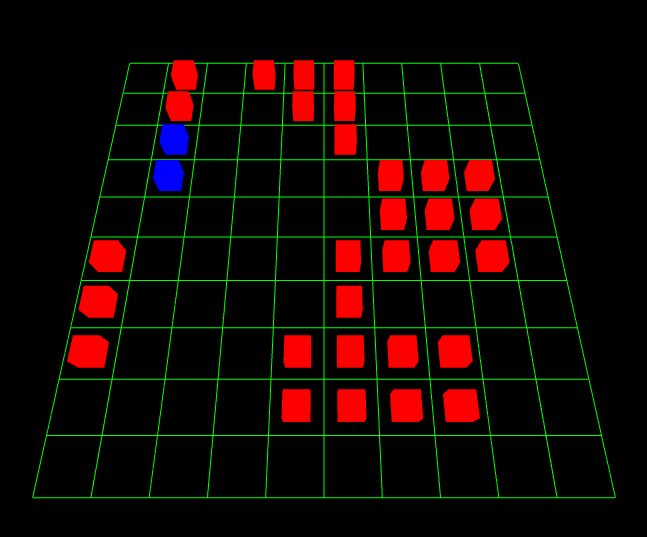
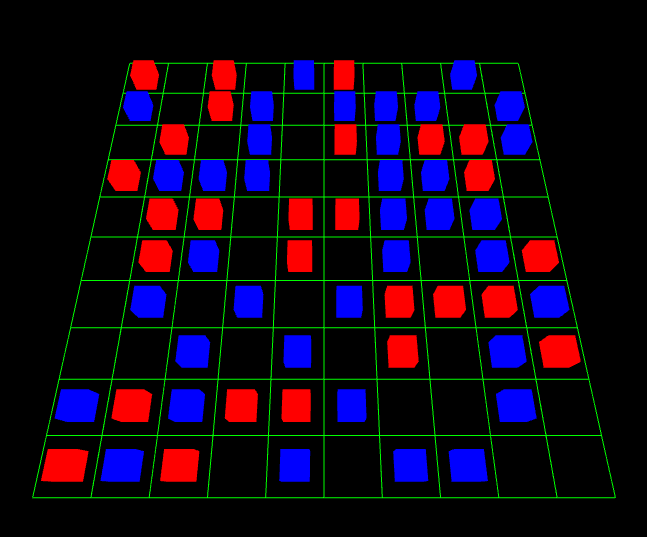
Before and after one commit to penguin-stack/interstice, a plain HTML site: page home.html in a window 1280 px wide. Shown: the part 163-700 px from the top of the page, without its empty margins (316-963 px from the left). Drawn offline with nearby package versions, Linux system fonts and the light colour scheme.

Commit message:
refresh to new state every second

```diff
--- a/home.html
+++ b/home.html
@@ -3,36 +3,17 @@
 <head>
     <meta charset="UTF-8">
     <meta name="viewport" content="width=device-width, initial-scale=1.0">
-    <title>3D Game with Ants and Beetles</title>
+    <title>Interstice</title>
     <style>
         body {
             margin: 0;
             overflow: hidden;
             background-color: #121212; /* Set background color to gray */
         }
-
-        #startButton {
-            position: absolute;
-            top: 50%;
-            left: 50%;
-            transform: translate(-50%, -50%);
-            padding: 20px;
-            font-size: 24px;
-            background-color: #28a745;
-            color: white;
-            border: none;
-            cursor: pointer;
-            z-index: 1;
-        }
-
-        #startButton:hover {
-            background-color: #218838;
-        }
     </style>
 </head>
 <body>
-<!-- Start button -->
-<!-- <button id="startButton">Play</button> -->
+
 
 <script src="https://cdnjs.cloudflare.com/ajax/libs/three.js/r128/three.min.js"></script>
 <script>
@@ -41,6 +22,7 @@
     const camera = new THREE.PerspectiveCamera(75, window.innerWidth / window.innerHeight, 0.1, 1000);
     const renderer = new THREE.WebGLRenderer({ antialias: true });
     renderer.setSize(window.innerWidth, window.innerHeight);
+    renderer.setAnimationLoop( animate );
     document.body.appendChild(renderer.domElement);
 
     // Grid size and cell size
@@ -59,19 +41,6 @@
             [0, 0, 0, 0, 0, 0, 1, 1, 1, 0],
             [1, 0, 0, 0, 0, 0, 1, 1, 1, 0],
             [1, 0, 0, 0, 0, 0, 0, 0, 0, 0],
-            [1, 0, 0, 0, 1, 1, 1, 1, 0, 0],
-            [0, 0, 0, 0, 1, 1, 1, 1, 0, 0],
-            [0, 0, 0, 0, 0, 0, 0, 0, 0, 0],
-        ];
-
-        let state2 = [
-            [0, 1, 0, 1, 1, 1, 0, 0, 0, 0],
-            [0, 1, 0, 0, 1, 1, 0, 0, 0, 0],
-            [0, 2, 0, 0, 0, 1, 0, 0, 0, 0],
-            [0, 2, 0, 0, 0, 0, 1, 1, 1, 0],
-            [0, 0, 0, 0, 0, 0, 1, 1, 1, 0],
-            [1, 0, 0, 0, 0, 1, 1, 1, 1, 0],
-            [1, 0, 0, 0, 0, 1, 0, 0, 0, 0],
             [1, 0, 0, 0, 1, 1, 1, 1, 0, 0],
             [0, 0, 0, 0, 1, 1, 1, 1, 0, 0],
             [0, 0, 0, 0, 0, 0, 0, 0, 0, 0],
@@ -114,7 +83,7 @@
             return new THREE.Mesh(geometry, material);
         }
 
-        removeObject() {
+        removeFromScene() {
             scene.remove(this.mesh);
         }
 
@@ -126,8 +95,6 @@
             super(x, y, 0xff0000); // Red for ants
 
         }
-
-
 
 
 
@@ -148,98 +115,85 @@
 
     }
 
-    // Initialize the grid and entities
-    createGrid();
-    for (let i = 0; i < 10; i++) {
-        for(let j = 0; j < 10; j++) {
-            let c = state[i][j];
-            if (c === 2) {
-                beetles.push(new Beetle(j,i));
-            } else if (c === 1) {
-                ants.push(new Ant(j,i));
+    function getRandomInt(max) {
+        return Math.floor(Math.random() * max);
+    }
+
+    function randomState() {
+        for (let i = 0; i < 10; i++) {
+            for (let j = 0; j < 10; j++) {
+                state[i][j] = getRandomInt(3);
             }
         }
     }
-    // for (let i = 0; i < 5; i++) {
-    //     ants.push(new Ant(Math.floor(Math.random() * gridWidth), Math.floor(Math.random() * gridHeight)));
-    // }
-    // for (let i = 0; i < 2; i++) {
-    //     beetles.push(new Beetle(Math.floor(Math.random() * gridWidth), Math.floor(Math.random() * gridHeight)));
-    // }
+
+    function refreshGrid() {
+        // clear out grid first
+        ants.forEach(ant => {
+            ant.removeFromScene();
+        });
+        beetles.forEach(beetle => {
+            beetle.removeFromScene();
+        });
+        ants.length = 0;
+        beetles.length = 0;
+
+
+        initalizeGrid();
+    }
+
+    function initalizeGrid() {
+        for (let i = 0; i < 10; i++) {
+            for (let j = 0; j < 10; j++) {
+                if (state[i][j] === 1) {
+                    ants.push(new Ant(i,j));
+                } else if (state[i][j] === 2) {
+                    beetles.push(new Beetle(i,j));
+                }
+            }
+        }
+    }
+
+
 
     // Animation loop
     let lastTime = 0;
-    const updateInterval = 500;
-    // let gameStarted = false; // Flag to indicate whether the game has started
+    const updateInterval = 1000;
 
-    // function animate(timestamp) {
-    //     if (gameStarted) {
-    //         requestAnimationFrame(animate);
+    function animate(timestamp) {
+        if (timestamp - lastTime > updateInterval) {
+            lastTime = timestamp;
 
-    //         if (timestamp - lastTime > updateInterval) {
-    //             lastTime = timestamp;
+            renderer.render(scene, camera);
+            randomState();
+            refreshGrid();
 
-    //             // Move ants and beetles
-    //             // beetles.forEach(beetle => beetle.move(ants));
-    //             // ants.forEach(ant => ant.move(beetles));
+        }
 
-    //             // console.log(state)
+        // ants.forEach(ant => {
+        //     ant.mesh.rotation.x += 0.01;
+        //     ant.mesh.rotation.y += 0.01;
+        // });
+        // renderer.render(scene, camera);
+    }
 
-    //             renderer.render(scene, camera);
-    //         }
-    //     }
-    // }
+    // Initialize the grid and entities
+    createGrid();
+    initalizeGrid();
 
-    // Handle window resizing with debounce
-    // let resizeTimeout;
-    // function onWindowResize() {
-    //     clearTimeout(resizeTimeout);
-    //     resizeTimeout = setTimeout(() => {
-    //         camera.aspect = window.innerWidth / window.innerHeight;
-    //         camera.updateProjectionMatrix();
-    //         renderer.setSize(window.innerWidth, window.innerHeight);
-    //     }, 100);
-    // }
 
-    // window.addEventListener('resize', onWindowResize);
 
     // Set camera position
     camera.position.set(5, 10, 10);
     camera.lookAt(new THREE.Vector3(5, 0, 5));
 
-    // Event listener for start button
-    // document.getElementById('startButton').addEventListener('click', function() {
-    //     document.getElementById('startButton').style.display = 'none'; // Hide the button after starting
-    //     gameStarted = true; // Set game flag to true
-    //     requestAnimationFrame(animate); // Start the animation loop
-    // });
+    //initial render
+    // console.log("rendering initial render")
+    // renderer.render(scene, camera);
 
-    // Initial render
-
-    renderer.render(scene, camera);
+    // requestAnimationFrame(animate);
 
 
-    ants.forEach((ant) => {
-        ant.removeObject();
-    });
-    beetles.forEach((beetle) => {
-        beetle.removeObject();
-    });
-
-    renderer.render(scene, camera);
-
-    for (let i = 0; i < 10; i++) {
-        for(let j = 0; j < 10; j++) {
-            let c = state2[i][j];
-            if (c === 2) {
-                beetles.push(new Beetle(j,i));
-            } else if (c === 1) {
-                ants.push(new Ant(j,i));
-            }
-        }
-    }
-
-    renderer.render(scene, camera);
 </script>
 </body>
 </html>
```
